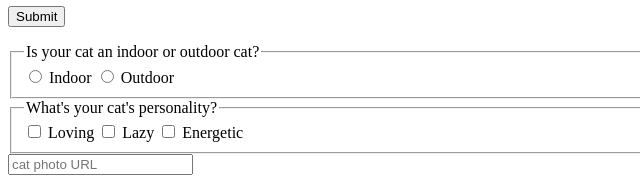
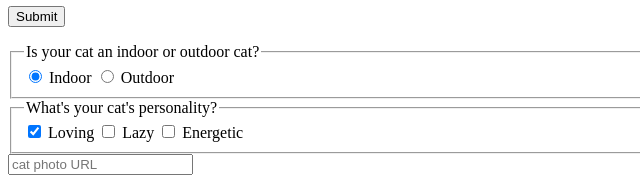
Before and after one commit to VlLabkovich/freecodecamp, a plain HTML site: page HTML-CSS/Building a cat photo app/index.html in a window 1280 px wide. Shown: the part 1451-1631 px from the top of the page, 0-640 px from the left. Drawn offline with Linux system fonts and the light colour scheme.

Commit message:
feat: add attribute checked

```diff
--- a/HTML-CSS/Building a cat photo app/index.html
+++ b/HTML-CSS/Building a cat photo app/index.html
@@ -1,5 +1,5 @@
-<!-- DESCRIPTION STEP 60:
-Add a value attribute to each checkbox. For convenience, set each checkbox's value attribute to the same value as its id attribute. -->
+<!-- DESCRIPTION STEP 61:
+Make the first radio button and the first checkbox selected by default. -->
 
 <!-- SOLUTION: -->
 
@@ -43,14 +43,14 @@ Add a value attribute to each checkbox. For convenience, set each checkbox's val
         </form>
         <fieldset>
           <legend>Is your cat an indoor or outdoor cat?</legend>
-          <label><input id="indoor" type="radio" name="indoor-outdoor" value="indoor"> Indoor</label>
+          <label><input id="indoor" type="radio" name="indoor-outdoor" value="indoor" checked> Indoor</label>
           <label><input id="outdoor" type="radio" name="indoor-outdoor" value="outdoor"> Outdoor</label>
         </fieldset>
         <fieldset>
           <legend>
             What's your cat's personality?
           </legend>
-          <input id="loving" type="checkbox" name="personality" value="loving"> <label for="loving">Loving</label>
+          <input id="loving" type="checkbox" name="personality" value="loving" checked> <label for="loving">Loving</label>
           <input id="lazy" type="checkbox" name="personality" value="lazy"> <label for="lazy">Lazy</label>
           <input id="energetic" type="checkbox" name="personality" value="energetic"> <label for="energetic">Energetic</label>
         </fieldset>
```
